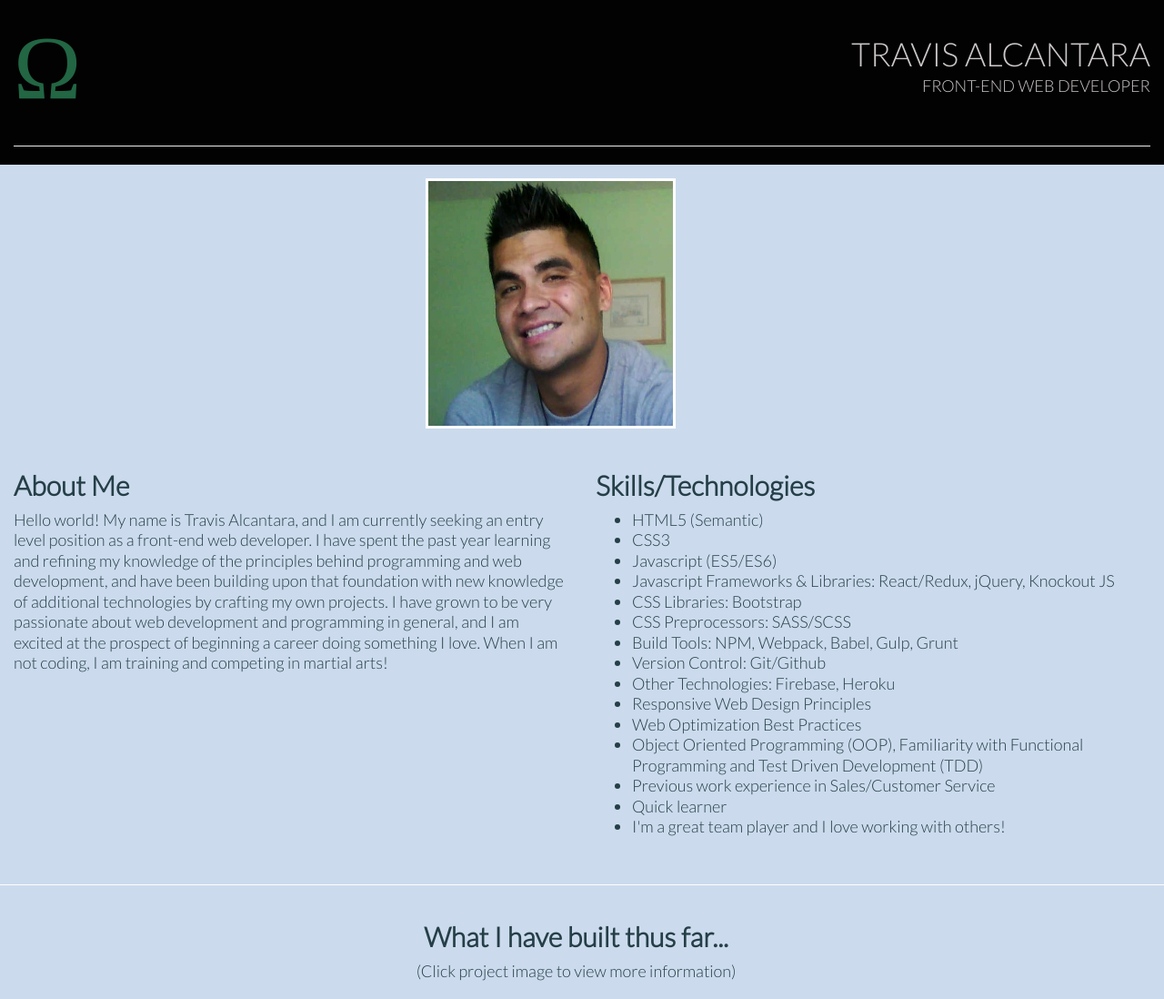
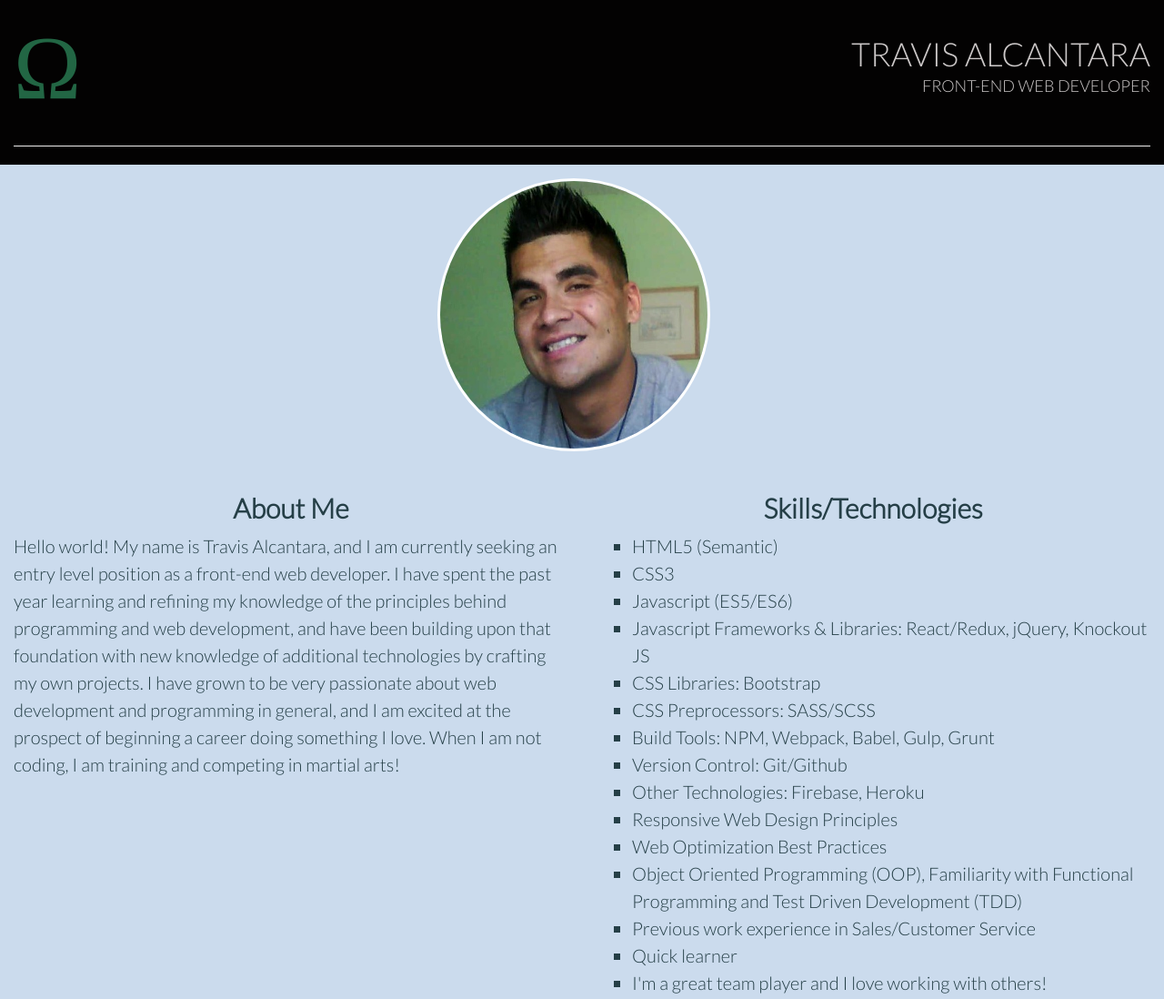
Before and after one commit to travalc/portfolio, a website: page index.html in a window 1280 px wide. Shown: the top 1098 px of the page at 91% size. Drawn offline with Linux system fonts and the light colour scheme.

Commit message:
Added additional styling to improve readability/aesthetic

```diff
--- a/css/main.css
+++ b/css/main.css
@@ -3,8 +3,8 @@
   box-sizing: border-box;
   font-family: 'Lato', sans-serif;
   color: #253F47;
-  font-size: 18px;
-  line-height: 1.25em;
+  font-size: 20px;
+  line-height: 1.5em;
 }
 body {
   margin: 0;
@@ -89,3 +89,9 @@ a {
 .projects-head {
   text-align: center;
 }
+.aboutme-header {
+  text-align: center;
+}
+li {
+  list-style-type: square;
+}
--- a/css/responsive.css
+++ b/css/responsive.css
@@ -31,12 +31,12 @@
     margin-left: 0;
   }
   .profile-image {
-     width: 275px;
-     height: 275px;
+     width: 300px;
+     height: 300px;
      overflow: hidden;
-     margin-left: 37%;
+     margin-left: 38%;
      margin-top: 15px;
-
+     border-radius: 50%;
   }
   .bio-section {
     float: left;
--- a/index.html
+++ b/index.html
@@ -39,7 +39,7 @@
             <div class="description col-md-12 col-sm-12 col-xs-12 description-column text-left">
               <div class="row">
                 <div class="bio-section col-md-6 col-sm-12 col-xs-12">
-                  <h2 class="thicker-font">About Me</h2>
+                  <h2 class="thicker-font aboutme-header">About Me</h2>
                   <p>
                     Hello world! My name is Travis Alcantara, and I am currently seeking an entry level position as a
                     front-end web developer. I have spent the past year learning and refining my knowledge of the principles behind
@@ -50,7 +50,7 @@
                   </p>
                 </div>
                 <div class="skills-section col-md-6 col-sm-12 col-xs-12">
-                  <h2 class="thicker-font">Skills/Technologies</h2>
+                  <h2 class="thicker-font aboutme-header">Skills/Technologies</h2>
                   <ul>
                     <li>HTML5 (Semantic)</li>
                     <li>CSS3</li>
@@ -83,7 +83,7 @@
           <div class="row">
             <div class="col-md-9 col-sm-12 col-xs-12 projects-head">
               <h2 class="thicker-font">What I have built thus far...</h2>
-              <p>(Click project image to view more information)</p>
+              <p>(Click project image to learn more!)</p>
               <br/>
             </div>
           </div>
```
